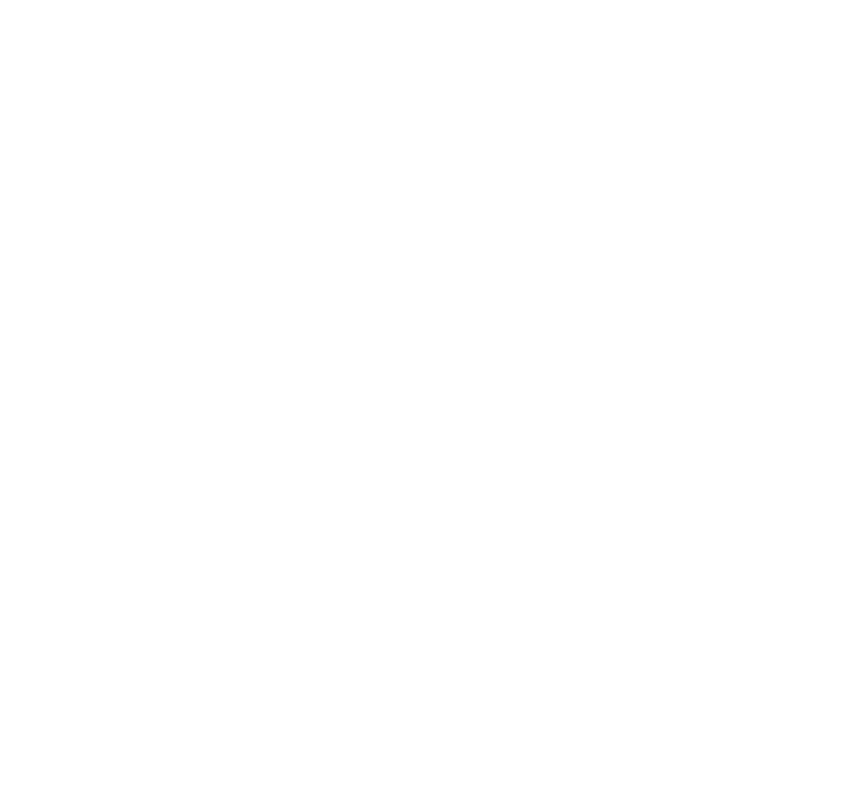
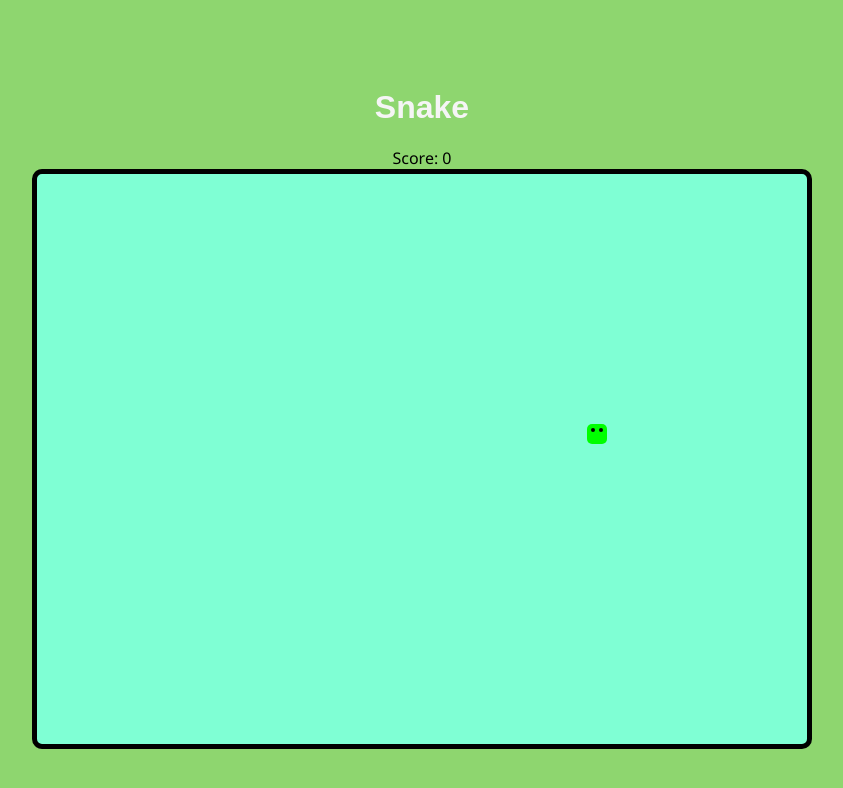
Before and after one commit to EduardoRocha5/jogoSnake, a plain HTML site: page index.html in a window 1280 px wide. Shown: the whole page, without its empty margins (218-1061 px from the left). Drawn offline with Linux system fonts and the light colour scheme.

Commit message:
ultimas alteração

```diff
--- a/index.html
+++ b/index.html
@@ -1,12 +1,25 @@
 <!DOCTYPE html>
-<html lang="en">
+<html lang="pt-BR">
 <head>
     <meta charset="UTF-8">
     <meta name="viewport" content="width=device-width, initial-scale=1.0">
     <title>Snake</title>
     <link rel="stylesheet" href="style.css">
+
 </head>
-<body>
+
+<body class="campo">
+<div class = "texto"><h1 class = "texto">Snake</h1></div>
+<div id="score">Score: 0</div>
+<div id="gameBoard"></div>
+<div class="segment"></div>
+
+<div class="campojogo">
+
+     <div class="cobra" id="head">
+          <div class="olho olho-esquerdo"></div>
+          <div class="olho olho-direito"></div>
+     </div>
 
 </body>
 <script src="script.js"></script>
--- a/script.js
+++ b/script.js
@@ -0,0 +1,61 @@
+window.onload = function() {
+    const campo = document.querySelector('.campojogo');
+    const cobra = document.querySelector('.cobra');
+
+    const tamanho = 50; // tamanho da cobra
+    let posX = Math.floor(campo.clientWidth / 2 / tamanho) * tamanho;
+    let posY = Math.floor(campo.clientHeight / 2 / tamanho) * tamanho;
+
+    cobra.style.left = posX + 'px';
+    cobra.style.top = posY + 'px';
+
+    let direcao = { x: 1, y: 0 };
+
+    // array que representa a cobra
+    let snake = [
+        { x: posX, y: posY }
+    ];
+
+    function moverCobra() {
+        posX += direcao.x * tamanho;
+        posY += direcao.y * tamanho;
+
+        // Limites do campo
+        if (posX < 0 || posX > campo.clientWidth - tamanho || posY < 0 || posY > campo.clientHeight - tamanho) {
+          //  alert("Game Over! Bateu na parede.");
+            posX = Math.floor(campo.clientWidth / 2 / tamanho) * tamanho;
+            posY = Math.floor(campo.clientHeight / 2 / tamanho) * tamanho;
+            snake = [{ x: posX, y: posY }];
+            direcao = { x: 1, y: 0 };
+            return;
+        }
+
+        snake.unshift({ x: posX, y: posY });
+        snake.pop();
+
+        cobra.style.left = posX + "px";
+        cobra.style.top = posY + "px";
+
+        // colisão com o próprio corpo
+        for (let i = 1; i < snake.length; i++) {
+            if (snake[0].x === snake[i].x && snake[0].y === snake[i].y) {
+               // alert("Game Over! Bateu em si mesmo.");//
+                posX = Math.floor(campo.clientWidth / 2 / tamanho) * tamanho;
+                posY = Math.floor(campo.clientHeight / 2 / tamanho) * tamanho;
+                snake = [{ x: posX, y: posY }];
+                direcao = { x: 1, y: 0 };
+                return;
+            }
+        }
+    }
+
+    // captura setas do teclado
+    window.addEventListener('keydown', e => {
+        if (e.key === "ArrowUp" && direcao.y !== 1) direcao = { x: 0, y: -1 };
+        if (e.key === "ArrowDown" && direcao.y !== -1) direcao = { x: 0, y: 1 };
+        if (e.key === "ArrowLeft" && direcao.x !== 1) direcao = { x: -1, y: 0 };
+        if (e.key === "ArrowRight" && direcao.x !== -1) direcao = { x: 1, y: 0 };
+    });
+
+    setInterval(moverCobra, 250); // <- importante para a cobra se mover
+};
--- a/style.css
+++ b/style.css
@@ -0,0 +1,88 @@
+
+.campo{
+    font-family: 'Segoe UI', sans-serif;
+    background-color: rgb(142, 214, 111);
+    display: flex;
+    justify-content: center;
+    align-items: center;
+    min-height: 100vh;
+    flex-direction: column
+}
+
+.texto{
+    color: whitesmoke;
+    font-family: Arial, Helvetica, sans-serif;
+    justify-content: center;
+
+
+}
+
+.campojogo{
+
+    background-color: aquamarine;
+    width: 780px;
+    height: 580px;
+    border: 5px solid black;
+    border-radius: 10px;
+    padding: 0px;
+    position: relative; /* <--- importante! */
+    overflow: hidden;   /* evita que a cobra apareça fora */
+    box-sizing: border-box
+
+
+}
+
+
+.cobra {
+  width: 20px;
+  height: 20px;
+  background-color: lime;
+  position: absolute;
+  top: 0;
+  left: 0;
+  border-radius: 5px; /* cantos arredondados */
+
+}
+
+.olho {
+  width: 4px;
+  height: 4px;
+  background-color: black;
+  border-radius: 50%;
+  position: absolute;
+  top: 4px;
+}
+
+.olho-esquerdo {
+  left: 4px;
+}
+
+.olho-direito {
+  right: 4px;
+}
+
+
+.gameBoard {
+  display: grid;
+  grid-template-columns: repeat(20, 20px);
+  grid-template-rows: repeat(20, 20px);
+  gap: 1px;
+  width: fit-content;
+  margin: 0 auto;
+}
+
+.cell {
+  width: 20px;
+  height: 20px;
+  background-color: #eee;
+}
+
+.food {
+  background-color: red;
+}
+
+.score {
+  text-align: center;
+  font-size: 24px;
+  margin-bottom: 10px;
+}
```
